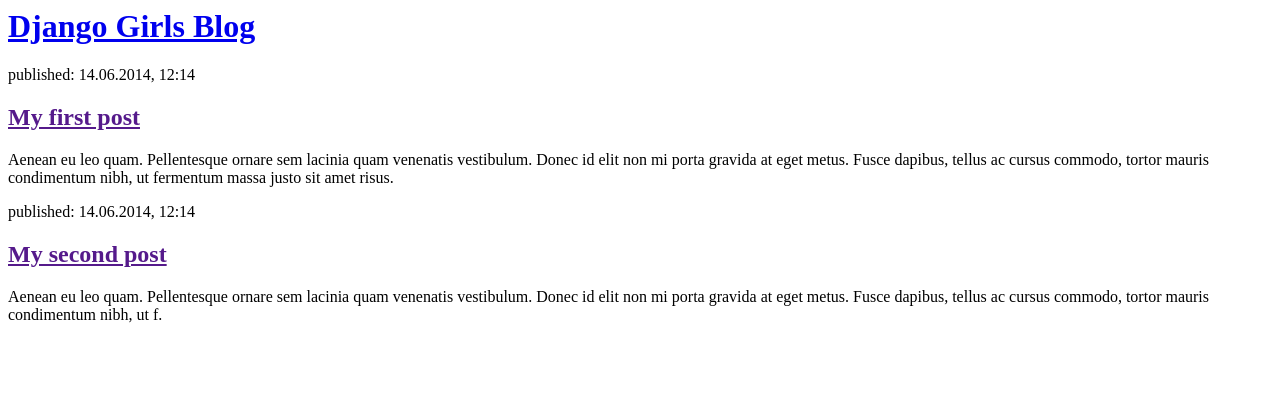
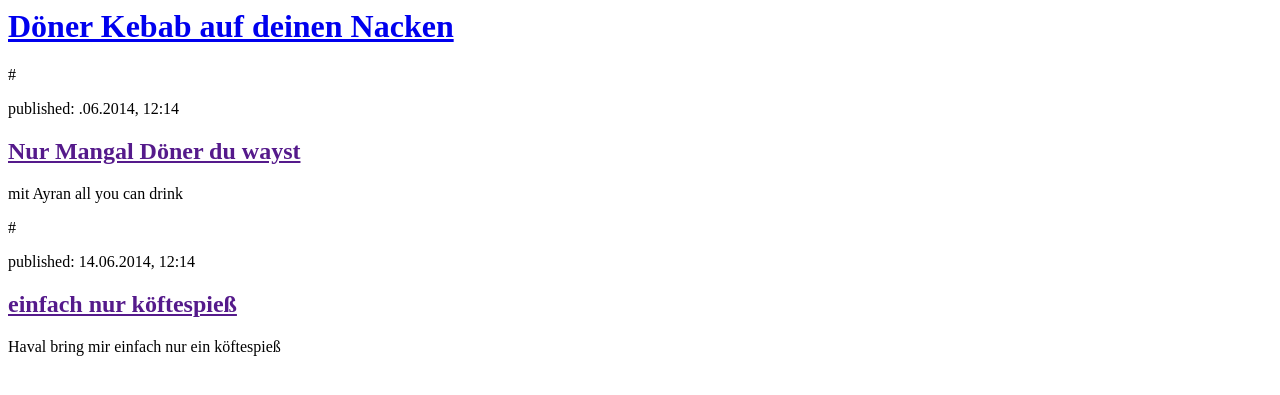
Before and after one commit to akkoc001/my-first-blog, a Django app: page / in a window 1280 px wide. Shown: the top 395 px of the page. Run offline with Django 3.2, Linux system fonts and the light colour scheme.

Commit message:
post angepasst

```diff
--- a/blog/templates/blog/post_list.html
+++ b/blog/templates/blog/post_list.html
@@ -1,22 +1,22 @@
 <html>
     <head>
-        <title>Django Girls blog</title>
+        <title>Rasur</title>
     </head>
     <body>
         <div>
-            <h1><a href="/">Django Girls Blog</a></h1>
+            <h1><a href="/">Döner Kebab auf deinen Nacken</a></h1>
         </div>
 
         <div>
-            <p>published: 14.06.2014, 12:14</p>
-            <h2><a href="">My first post</a></h2>
-            <p>Aenean eu leo quam. Pellentesque ornare sem lacinia quam venenatis vestibulum. Donec id elit non mi porta gravida at eget metus. Fusce dapibus, tellus ac cursus commodo, tortor mauris condimentum nibh, ut fermentum massa justo sit amet risus.</p>
+            #<p>published: .06.2014, 12:14</p>
+            <h2><a href="">Nur Mangal Döner du wayst</a></h2>
+            <p>mit Ayran all you can drink</p>
         </div>
 
         <div>
-            <p>published: 14.06.2014, 12:14</p>
-            <h2><a href="">My second post</a></h2>
-            <p>Aenean eu leo quam. Pellentesque ornare sem lacinia quam venenatis vestibulum. Donec id elit non mi porta gravida at eget metus. Fusce dapibus, tellus ac cursus commodo, tortor mauris condimentum nibh, ut f.</p>
+            #<p>published: 14.06.2014, 12:14</p>
+            <h2><a href="">einfach nur köftespieß</a></h2>
+            <p>Haval bring mir einfach nur ein köftespieß</p>
         </div>
     </body>
 </html>
```
